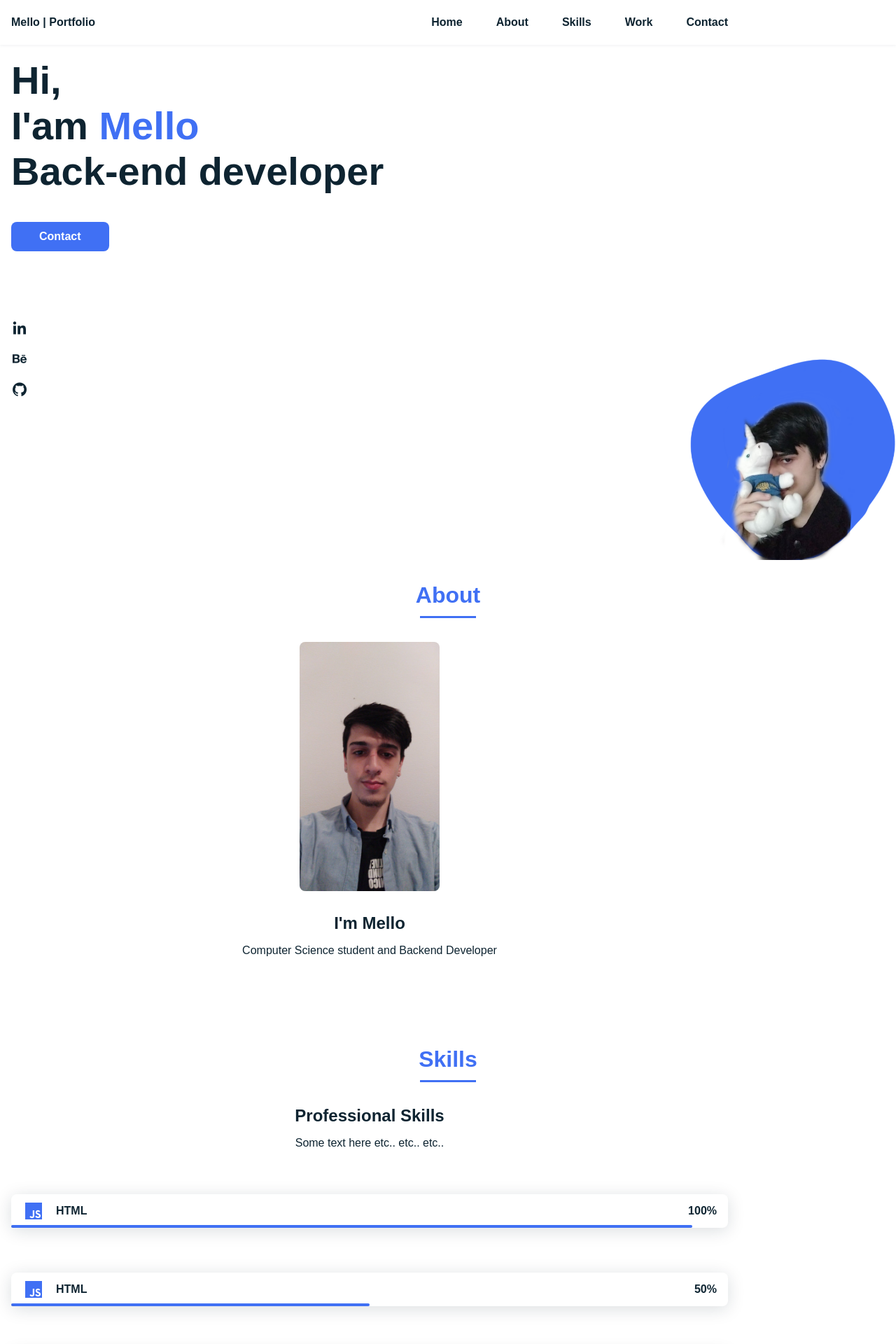
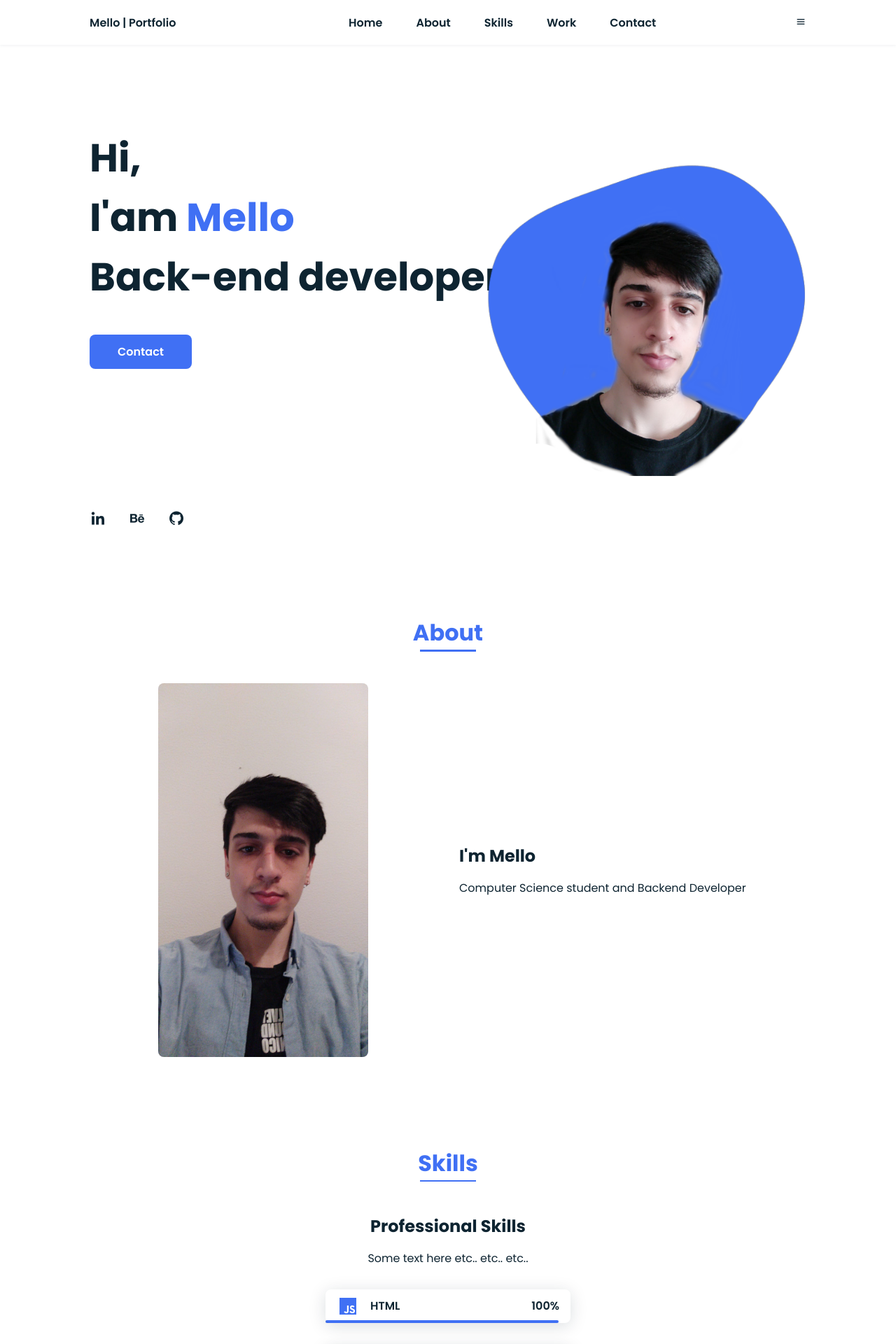
Before and after one commit to MelloTonio/Mello-Portfolio, a React (Create React App) app: page / in a window 1280 px wide. Shown: the top 1920 px of the page at 70% size. Built offline with nearby package versions, Linux system fonts and the light colour scheme.

Commit message:
final test

```diff
--- a/src/App.css
+++ b/src/App.css
@@ -1,29 +1,34 @@
-:root {
+/*===== GOOGLE FONTS =====*/
+@import url("https://fonts.googleapis.com/css2?family=Poppins:wght@400;600;700&display=swap");
+/*===== VARIABLES CSS =====*/
+:root{
   --header-height: 3rem;
   --font-semi: 600;
 }
 
-:root {
-  --first-color: #4070f4;
-  --second-color: #0e2431;
+/*===== Colores =====*/
+:root{
+  --first-color: #4070F4;
+  --second-color: #0E2431;
 }
 
-:root {
+/*===== Fuente y tipografia =====*/
+:root{
   --body-font: 'Poppins', sans-serif;
   --big-font-size: 2rem;
   --h2-font-size: 1.25rem;
   --normal-font-size: 0.938rem;
 }
-
 @media screen and (min-width: 768px){
-  :root {
+  :root{
     --big-font-size: 3.5rem;
     --h2-font-size: 2rem;
     --normal-font-size: 1rem;
   }
 }
 
-:root {
+/*===== Margenes =====*/
+:root{
   --mb-1: 0.5rem;
   --mb-2: 1rem;
   --mb-3: 1.5rem;
@@ -32,50 +37,46 @@
   --mb-6: 3rem;
 }
 
-:root {
+/*===== z index =====*/
+:root{
   --z-back: -10;
   --z-normal: 1;
   --z-tooltip: 10;
   --z-fixed: 100;
 }
 
-*,::before,::after {
+/*===== BASE =====*/
+*,::before,::after{
   box-sizing: border-box;
 }
-
-html {
+html{
   scroll-behavior: smooth;
 }
-
-body {
+body{
   margin: var(--header-height) 0 0 0;
   font-family: var(--body-font);
   font-size: var(--normal-font-size);
   color: var(--second-color);
-
 }
-
-h1,h2,p {
+h1,h2,p{
   margin: 0;
 }
-
-ul {
+ul{
   margin: 0;
   padding: 0;
   list-style: none;
 }
-
-a {
+a{
   text-decoration: none;
 }
-
-img {
+img{
   max-width: 100%;
   height: auto;
   display: block;
 }
 
-.section-title {
+/*===== CLASS CSS ===== */
+.section-title{
   position: relative;
   font-size: var(--h2-font-size);
   color: var(--first-color);
@@ -83,7 +84,6 @@ img {
   margin-bottom: var(--mb-4);
   text-align: center;
 }
-
 .section-title::after{
   position: absolute;
   content: "";
@@ -95,49 +95,44 @@ img {
   top: 2rem;
   background-color: var(--first-color);
 }
-
-.section {
+.section{
   padding-top: 3rem;
   padding-bottom: 2rem;
-
 }
 
-.bd-grid {
+/*===== LAYOUT =====*/
+.bd-grid{
   max-width: 1024px;
   display: grid;
   grid-template-columns: 100%;
-  column-gap: 2rem;
+  grid-column-gap: 2rem;
   width: calc(100% - 2rem);
   margin-left: var(--mb-2);
-  margin-left: var(--mb-2);
+  margin-right: var(--mb-2);
 }
-
-.l-header {
+.l-header{
   width: 100%;
   position: fixed;
   top: 0;
   left: 0;
   z-index: var(--z-fixed);
   background-color: #fff;
-  box-shadow: 0 1px 4px rgba(146, 161, 176, .15);
-
+  box-shadow: 0 1px 4px rgba(146,161,176,.15);
 }
 
-
-.nav {
+/*===== NAV =====*/
+.nav{
   height: var(--header-height);
   display: flex;
   justify-content: space-between;
   align-items: center;
   font-weight: var(--font-semi);
-
 }
-
-@media screen and (max-width: 768px) {
-  .nav__menu {
+@media screen and (max-width: 768px){
+  .nav__menu{
     position: fixed;
     top: var(--header-height);
-    right: 0;
+    right: -100%;
     width: 80%;
     height: 100%;
     padding: 2rem;
@@ -145,21 +140,36 @@ img {
     transition: .5s;
   }
 }
-
-.nav__item {
+.nav__item{
   margin-bottom: var(--mb-4);
 }
-
-.nav__link {
+.nav__link{
   position: relative;
   color: #fff;
 }
-
-.nav__link:hover {
+.nav__link:hover{
   position: relative;
 }
+.nav__link:hover::after{
+  position: absolute;
+  content: "";
+  width: 100%;
+  height: 0.18rem;
+  left: 0;
+  top: 2rem;
+  background-color: var(--first-color);
+}
+.nav__logo{
+  color: var(--second-color);
+}
+.nav__toggle{
+  color: var(--second-color);
+  font-size: 1.5rem;
+  cursor: pointer;
+}
 
-.nav__link:hover::after {
+/*Active menu*/
+.active::after{
   position: absolute;
   content: "";
   width: 100%;
@@ -169,72 +179,48 @@ img {
   background-color: var(--first-color);
 }
 
-.nav__logo {
-  color: var(--second-color);
-}
-
-.nav__toggle {
-  color: var(--second-color);
-  font-size: 1.5rem;
-  cursor: pointer;
-}
-
-.active::after {
-  position: absolute;
-  content: "";
-  width: 100%;
-  height: 0.18rem;
-  left: 0;
-  top: 2rem;
-  background-color: var(--first-color);
-}
-
-.show {
+/*=== Show menu ===*/
+.show{
   right: 0;
 }
 
-.home {
+/*===== HOME =====*/
+.home{
   height: calc(100vh - 3rem);
   row-gap: 1rem;
 }
-
-.home__data {
+.home__data{
   align-self: center;
 }
-
-.home__title {
+.home__title{
   font-size: var(--big-font-size);
   margin-bottom: var(--mb-5);
 }
-
-.home__title-color {
+.home__title-color{
   color: var(--first-color);
 }
-
-.home__social {
+.home__social{
   display: flex;
   flex-direction: column;
 }
-
-.home__social-icon {
+.home__social-icon{
   width: max-content;
   margin-bottom: var(--mb-2);
   font-size: 1.5rem;
   color: var(--second-color);
 }
-
-.home__social-icon:hover {
+.home__social-icon:hover{
   color: var(--first-color);
 }
-
-.home__img {
+.home__img{
   position: absolute;
   right: 0;
   bottom: 0;
   width: 295px;
 }
 
-.button {
+/*BUTTONS*/
+.button{
   display: inline-block;
   background-color: var(--first-color);
   color: #fff;
@@ -242,43 +228,45 @@ img {
   font-weight: var(--font-semi);
   border-radius: .5rem;
 }
-
-.button:hover {
-  box-shadow: 0 10px 36px rgba(0, 0, 0, 0.15);
+.button:hover{
+  box-shadow: 0 10px 36px rgba(0,0,0,.15);
 }
 
-.about__container {
+/* ===== ABOUT =====*/
+.about__container{
   row-gap: 2rem;
   text-align: center;
 }
-
-.about__subtitle {
+.about__subtitle{
   margin-bottom: var(--mb-2);
 }
-
-.about__img {
+.about__img{
   justify-self: center;
 }
-
-.about__img img {
+.about__img img{
   width: 200px;
   border-radius: .5rem;
 }
 
-.skills__container {
+/* ===== SKILLS =====*/
+.skills__container{
+
+  display: flex;
+  align-items: center;
+  justify-content: center;
   row-gap: 2rem;
   text-align: center;
 }
-
-.skills__subtitle {
+.skills__subtitle{
   margin-bottom: var(--mb-2);
+  text-align: center;
 }
-
-.skills__text {
+.skills__text{
   margin-bottom: var(--mb-4);
+  text-align: center;
 }
-
-.skills__data {
+.skills__data{
+  width: 350px;
   display: flex;
   justify-content: space-between;
   align-items: center;
@@ -287,21 +275,18 @@ img {
   padding: .5rem 1rem;
   margin-bottom: var(--mb-4);
   border-radius: .5rem;
-  box-shadow: 0 4px 25px rgba(14, 36, 49, .15);
+  box-shadow: 0 4px 25px rgba(14,36,49,.15);
 }
-
-.skills__icon {
+.skills__icon{
   font-size: 2rem;
   margin-right: var(--mb-2);
   color: var(--first-color);
 }
-
-.skills__names {
+.skills__names{
   display: flex;
   align-items: center;
 }
-
-.skills__bar {
+.skills__bar{
   position: absolute;
   left: 0;
   bottom: 0;
@@ -310,55 +295,51 @@ img {
   border-radius: .5rem;
   z-index: var(--z-back);
 }
-
-.skills__html {
+.skills__html{
   width: 95%;
-
+}
+.skills__css{
+  width: 85%;
+}
+.skills__js{
+  width: 65%;
+}
+.skills__ux{
+  width: 85%;
+}
+.skills__img{
+  border-radius: .5rem;
 }
 
-.skills__javascript {
-  width: 50%;
-
-}
-
-.work {
-  text-align: center;
-}
-
-.work__container {
+/* ===== WORK =====*/
+.work__container{
   row-gap: 2rem;
 }
-
-.work__img {
-  box-shadow: 0 4px 25px rgba(14, 36, 49, .15);
+.work__img{
+  box-shadow: 0 4px 25px rgba(14,36,49,.15);
   border-radius: .5rem;
   overflow: hidden;
 }
-
-.work__img img {
-    transition: .1s;
+.work__img img{
+  transition: 1s;
   cursor: pointer;
 }
-
-.work__img img:hover {
+.work__img img:hover{
   transform: scale(1.1);
 }
 
-.contact__input {
+/* ===== CONTACT =====*/
+.contact__input{
   width: 100%;
   font-size: var(--normal-font-size);
   font-weight: var(--font-semi);
   padding: 1rem;
-
   border-radius: .5rem;
   border: 1.5px solid var(--second-color);
-
   outline: none;
-
   margin-bottom: var(--mb-4);
 }
-
-.contact__button {
+.contact__button{
   display: block;
   border: none;
   outline: none;
@@ -367,67 +348,110 @@ img {
   margin-left: auto;
 }
 
-.footer {
+/* ===== FOOTER =====*/
+.footer{
   background-color: var(--second-color);
   color: #fff;
   text-align: center;
   font-weight: var(--font-semi);
   padding: 2rem 0;
 }
-
-.footer__title {
+.footer__title{
   font-size: 2rem;
   margin-bottom: var(--mb-4);
 }
-
-.footer__social {
+.footer__social{
   margin-bottom: var(--mb-4);
 }
-
-.footer__icon {
+.footer__icon{
   font-size: 1.5rem;
   color: #fff;
-  margin: 0 var(--mb-2);
+  margin: 0 var(--mb-2)
 }
 
-@media(min-width: 768px) {
-  body {
+/* ===== MEDIA QUERIES=====*/
+@media screen and (min-width: 768px){
+  body{
     margin: 0;
   }
-
-  .section {
+  .section{
     padding-top: 4rem;
     padding-bottom: 3rem;
   }
-
-  .section-title {
+  .section-title{
     margin-bottom: var(--mb-6);
   }
-
-  .section-title::after {
+  .section-title::after{
     width: 80px;
     top: 3rem;
   }
 
-  .nav {
+  .nav{
     height: calc(var(--header-height) + 1rem);
   }
-
-  .nav__list {
+  .nav__list{
     display: flex;
     padding-top: 0;
   }
-
-  .nav__item {
+  .nav__item{
     margin-left: var(--mb-6);
     margin-bottom: 0;
   }
-
-  .nav_toggle {
+  .nav__toggle{
     display: none;
   }
-
-  .nav__link {
+  .nav__link{
     color: var(--second-color);
   }
+
+  .home{
+    height: 100vh;
   }
+  .home__data{
+    align-self: flex-end;
+  }
+  .home__social{
+    padding-top: 0;
+    padding-bottom: 2.5rem;
+    flex-direction: row;
+    align-self: flex-end;
+  }
+  .home__social-icon{
+    margin-bottom: 0;
+    margin-right: var(--mb-4);
+  }
+  .home__img{
+    width: 457px;
+    bottom: 15%;
+  }
+
+  .about__container, .skills__container{
+    grid-template-columns: repeat(2,1fr);
+    align-items: center;
+    text-align: initial;
+  }
+  .about__img img{
+    width: 300px;
+  }
+  .work__container{
+    grid-template-columns: repeat(3, 1fr);
+    grid-template-rows: repeat(2,1fr);
+    column-gap: 2rem;
+  }
+  .contact__form{
+    width: 360px;
+  }
+  .contact__container{
+    justify-items: center;
+  }
+}
+
+@media screen and (min-width: 1024px){
+  .bd-grid{
+    margin-left: auto;
+    margin-right: auto;
+  }
+  .home__img{
+    right: 10%;
+  }
+}
--- a/src/components/About/About.js
+++ b/src/components/About/About.js
@@ -1,4 +1,7 @@
 import react from 'react'
+import Fade from 'react-reveal/Fade';
+
+
 
 import aboutImage from '../../assets/photoimg.jpeg'
 
@@ -9,12 +12,14 @@ const About = () => {
 
             <div className="about__container bd-grid">
                 <div className="about__img">
-                    <img src={aboutImage} />
+                   <Fade top><img src={aboutImage} /></Fade>
                 </div>
 
                 <div>
+                    <Fade top>
                     <h2 className="about__subtitle">I'm Mello</h2>
                     <p className="about__text">Computer Science student and Backend Developer</p>
+                    </Fade>
                 </div>
             </div>
         </section>
--- a/src/components/Header/Header.js
+++ b/src/components/Header/Header.js
@@ -1,4 +1,5 @@
 import react from 'react'
+
 
 import { Menu } from './styles'
 
--- a/src/components/Home/Home.js
+++ b/src/components/Home/Home.js
@@ -1,4 +1,6 @@
 import react from 'react';
+import Fade from 'react-reveal/Fade';
+
 
 import img from '../../assets/PicsArt_11-20-11.51.28.png'
 
@@ -7,18 +9,20 @@ const Home = () => {
         <main className="l-main">
             <section className="home bd-grid" id="home">
                 <div className="home__data">
-                    <h1 className="home__title">Hi,<br />I'am <span className="home__title-color">Mello</span><br />Back-end developer</h1>
-                    <a href="#" className="button">Contact</a>
+                    <Fade top ><h1 className="home__title">Hi,<br />I'am <span className="home__title-color">Mello</span><br />Back-end developer</h1></Fade>
+                    <Fade top><a href="#" className="button">Contact</a></Fade>
                 </div>
 
                 <div className="home__social">
+                <Fade top>
                     <a href="#" className="home__social-icon"><i className="bx bxl-linkedin"></i></a>
                     <a href="#" className="home__social-icon"><i className="bx bxl-behance"></i></a>
                     <a href="#" className="home__social-icon"><i className="bx bxl-github"></i></a>
+                    </Fade>
                 </div>
 
                 <div className="home__img">
-                    <img src={img} alt="My pic"></img>
+                <Fade top> <img src={img} alt="My pic"></img> </Fade>
                 </div>
             </section>
         </main>
--- a/src/components/Projects/Projects.js
+++ b/src/components/Projects/Projects.js
@@ -1,11 +1,14 @@
 import react from 'react'
+
+import Fade from 'react-reveal/Fade';
+
 
 const Work = () => {
     return (
         <section className="work section" id="projects" >
             <h2 className="section-title">Projects</h2>
 
-
+            <Fade top>
             <div className="work__container bd-grid">
                 <div className="work__img">
                     <img src="#" alt="#" />
@@ -17,6 +20,7 @@ const Work = () => {
                     <img src="#" alt="#" />
                 </div>
             </div>
+            </Fade>
         </section>
     )
 }
--- a/src/components/Skills/Skills.js
+++ b/src/components/Skills/Skills.js
@@ -1,17 +1,16 @@
 import react from 'react'
-
+import Fade from 'react-reveal/Fade';
 
 const Skills = () => {
     return (
         <section className="skills section" id="skills" >
             <h2 className="section-title">Skills</h2>
 
-
+            <Fade top>
             <div className="skills__container bd-grid">
                 <div>
                     <h2 className="skills__subtitle">Professional Skills</h2>
                     <p className="skills__text">Some text here etc.. etc.. etc..</p>
-                </div>
 
                     <div className="skills__data">
                         <div className="skills__names">
@@ -66,6 +65,8 @@ const Skills = () => {
                     <div className="skills__bar skills__html"></div>
                 </div>
                 </div>
+            </div>
+            </Fade>
         </section>
     )
 }
```
Also changed, not shown: src/assets/PicsArt_11-20-11.51.28.png. Lines whose indentation alone changed are shown as unchanged.
